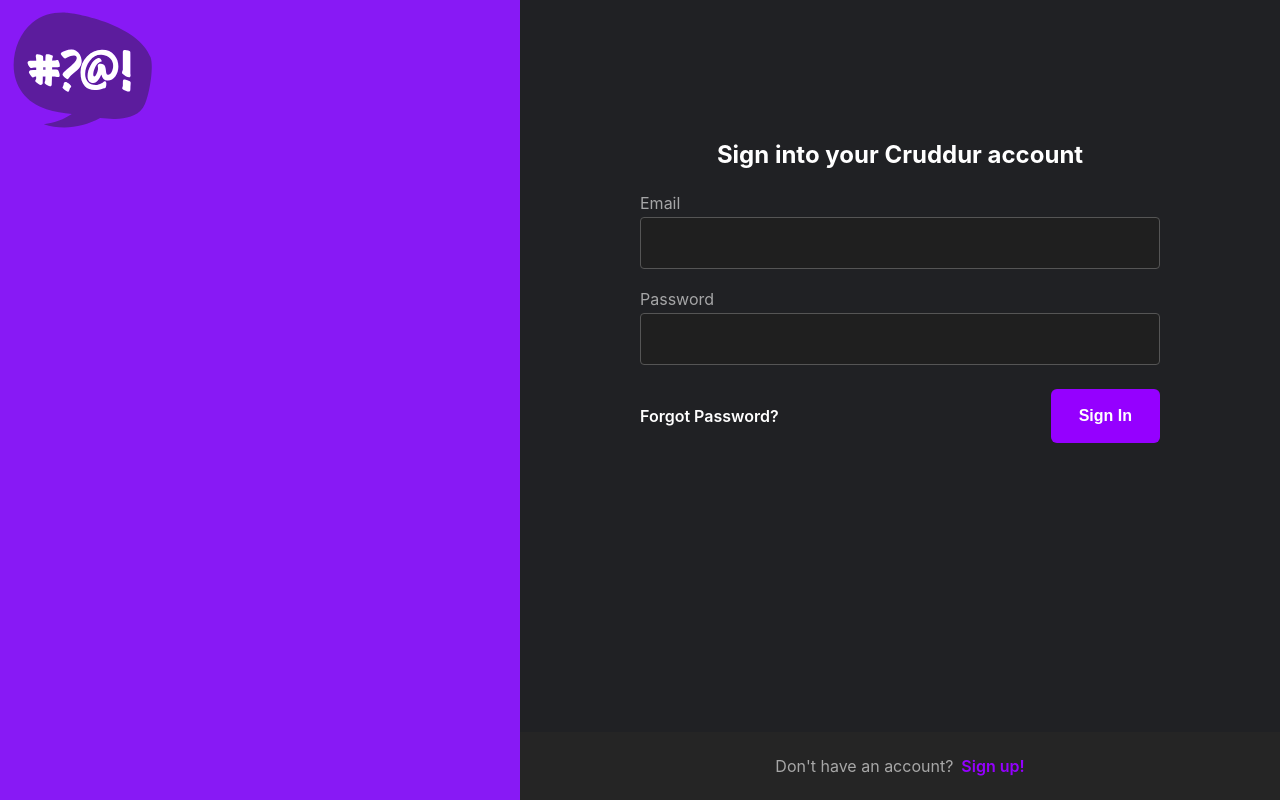
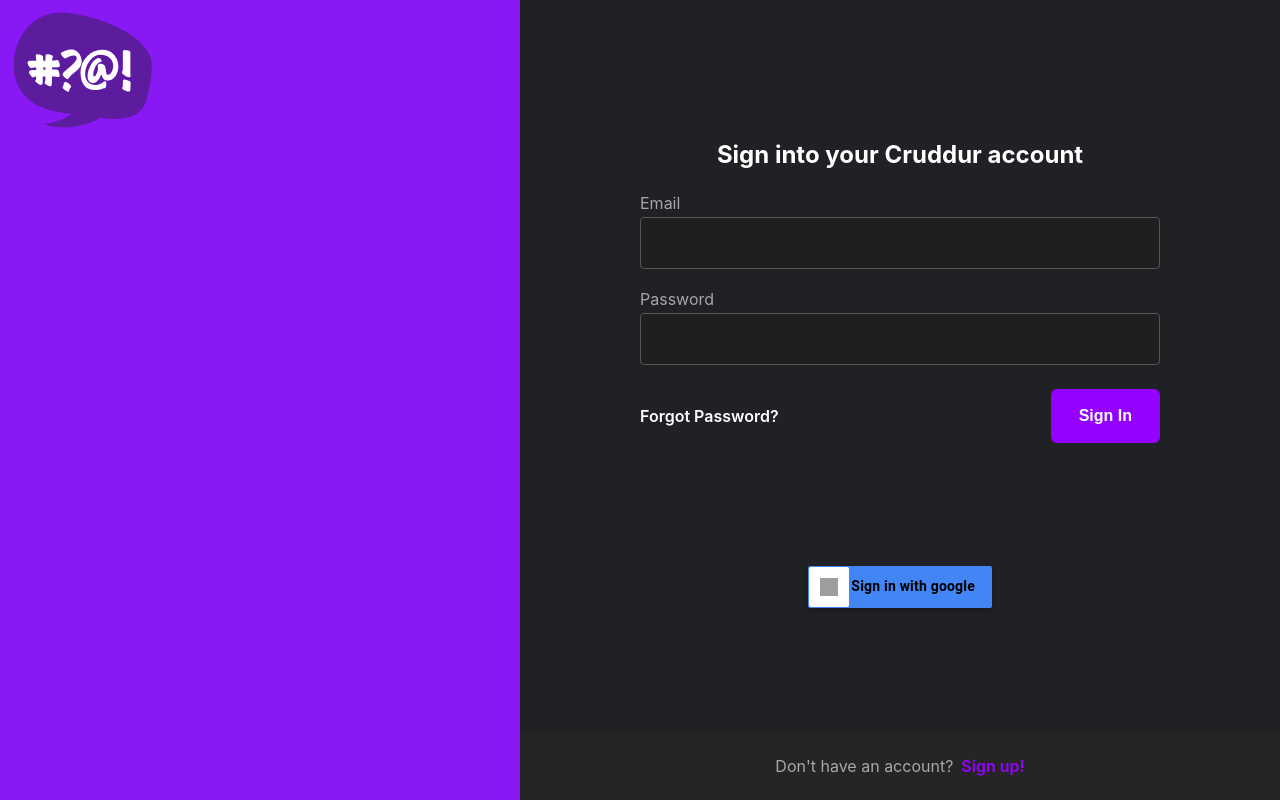
Before and after one commit to annleefores/cruddur, a React (Create React App) app in the folder frontend-react-js/: page /signin in a window 1280 px wide. Built offline with nearby package versions, Linux system fonts and the light colour scheme; no server answers; grey boxes are pictures that could not be loaded; what aws-amplify would draw is missing.

Commit message:
feat: cognito idp signin

```diff
--- a/frontend-react-js/src/App.js
+++ b/frontend-react-js/src/App.js
@@ -19,7 +19,14 @@
   aws_cognito_region: process.env.REACT_APP_AWS_COGNITO_REGION,
   aws_user_pools_id: process.env.REACT_APP_AWS_USER_POOLS_ID,
   aws_user_pools_web_client_id: process.env.REACT_APP_CLIENT_ID,
-  oauth: {},
+  oauth: {
+    domain: 'annlee-cruddur.auth.us-east-1.amazoncognito.com',
+    scope: ['email', 'profile', 'openid'],
+    redirectSignIn: 'http://localhost:3000/signin',
+    redirectSignOut: 'http://localhost:3000/',
+    responseType: 'token' // or 'token', note that REFRESH token will only be generated when the responseType is code
+  },
+
   Auth: {
     // We are not using an Identity Pool
     // identityPoolId: process.env.REACT_APP_IDENTITY_POOL_ID, // REQUIRED - Amazon Cognito Identity Pool ID
--- a/frontend-react-js/src/pages/SigninPage.css
+++ b/frontend-react-js/src/pages/SigninPage.css
@@ -105,3 +105,54 @@
   text-decoration: none;
   font-weight: 600;
 }
+
+@import url(https://fonts.googleapis.com/css?family=Roboto:500);
+ .google-btn {
+  cursor:pointer;
+	 width: 184px;
+	 height: 42px;
+	 background-color: #4285f4;
+	 border-radius: 2px;
+	 box-shadow: 0 3px 4px 0 rgba(0, 0, 0, .25);
+
+}
+ .google-btn .google-icon-wrapper {
+	 position: absolute;
+	 margin-top: 1px;
+	 margin-left: 1px;
+	 width: 40px;
+	 height: 40px;
+	 border-radius: 2px;
+	 background-color: #fff;
+}
+ .google-btn .google-icon {
+	 position: absolute;
+	 margin-top: 11px;
+	 margin-left: 11px;
+	 width: 18px;
+	 height: 18px;
+}
+ .google-btn .btn-text {
+  cursor:pointer;
+	 float: right;
+	 margin: 11px 11px 0 0;
+   background-color: transparent;
+   border: none;
+	 font-size: 14px;
+	 letter-spacing: 0.2px;
+	 font-family: "Roboto";
+}
+ .google-btn:hover {
+	 box-shadow: 0 0 6px #4285f4;
+}
+ .google-btn:active {
+	 background: #1669f2;
+}
+ .center-a-div {
+  display: flex;
+  justify-content: center;
+  align-items: center;
+  height: 300px;
+
+
+ }
--- a/frontend-react-js/src/pages/SigninPage.js
+++ b/frontend-react-js/src/pages/SigninPage.js
@@ -78,6 +78,18 @@
             <button type="submit">Sign In</button>
           </div>
         </form>
+
+        <div className="center-a-div">
+          <div className="google-btn">
+            <div className="google-icon-wrapper">
+              <img className="google-icon" src="https://upload.wikimedia.org/wikipedia/commons/5/53/Google_%22G%22_Logo.svg" />
+            </div>
+            <button onClick={() => Auth.federatedSignIn({ provider: 'Google' })} class="btn-text"><b>Sign in with google</b></button>
+          </div>
+        </div>
+
+
+
         <div className="dont-have-an-account">
           <span>Don't have an account?</span>
           <Link to="/signup">Sign up!</Link>
```
